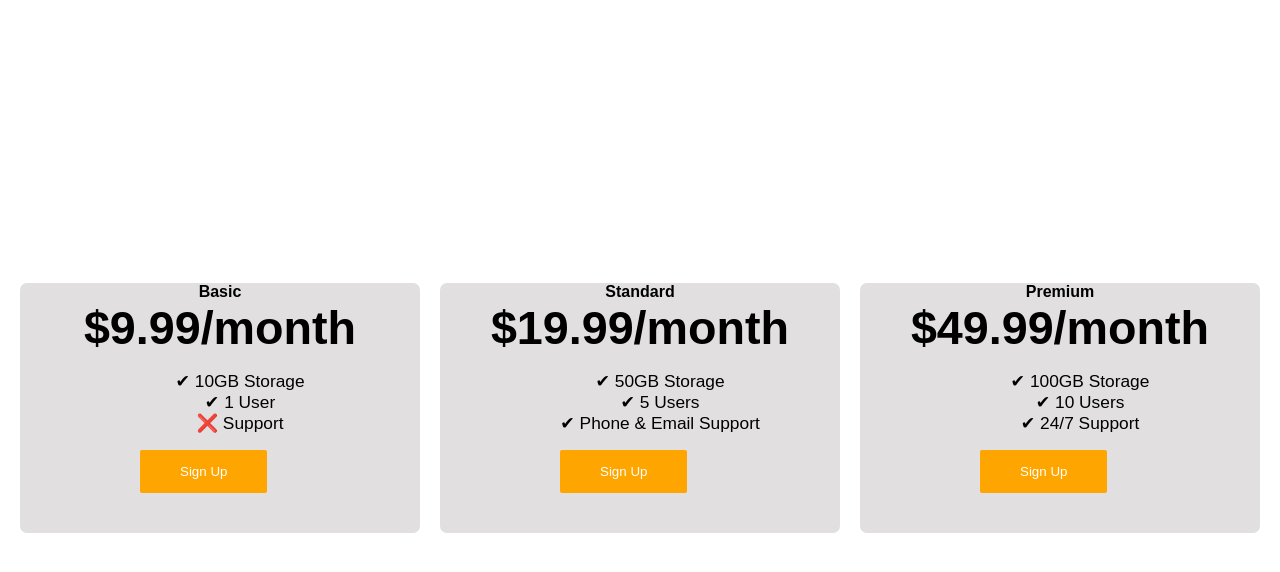
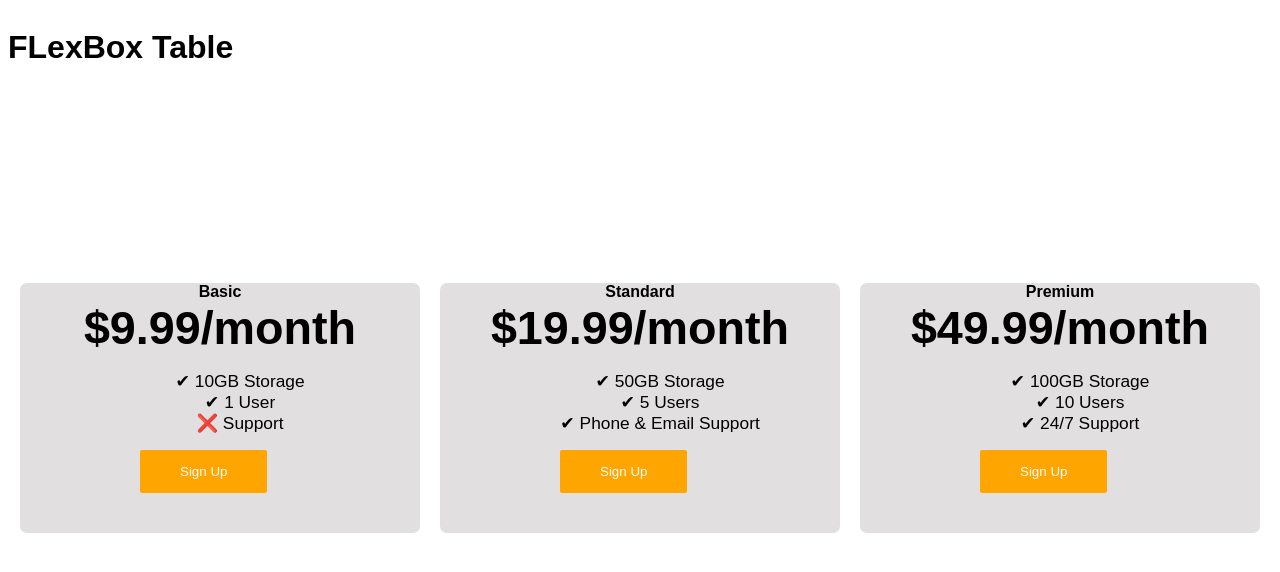
Before and after one commit to IshanMandlaus/Flexbox_PricingTable_Project, a plain HTML site: page index.html in a window 1280 px wide. Drawn offline with Linux system fonts and the light colour scheme; a web font is replaced by a local one.

Commit message:
Add files via upload

```diff
--- a/index.html
+++ b/index.html
@@ -121,6 +121,7 @@
 </head>
 
 <body>
+  <h1 style="position: fixed; float: left; min-width: 400px;">FLexBox Table</h1>
   <div class="pricing-container">
     <div class="pricing-plan">
       <div class="plan-title">Basic</div>
```
